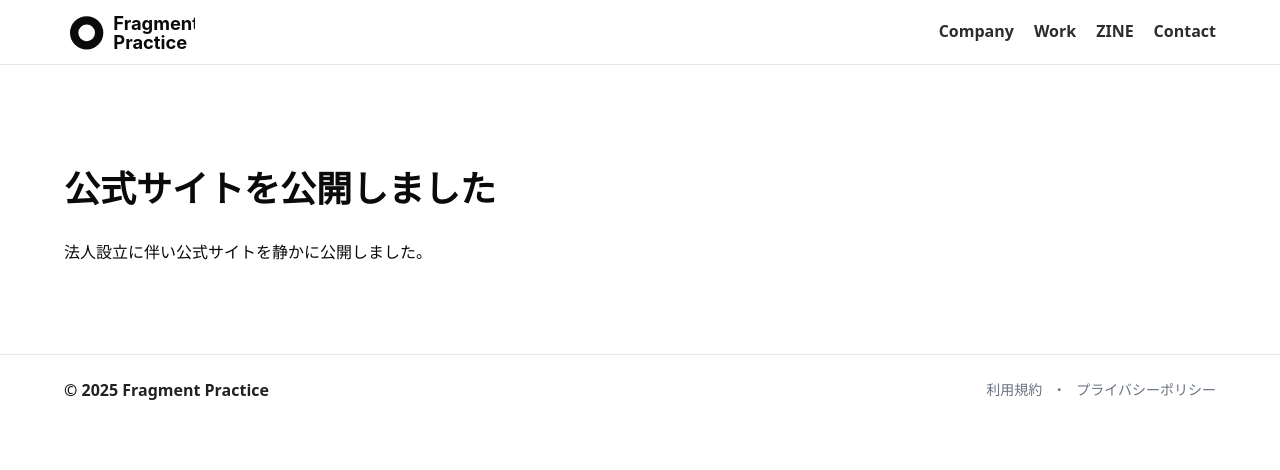
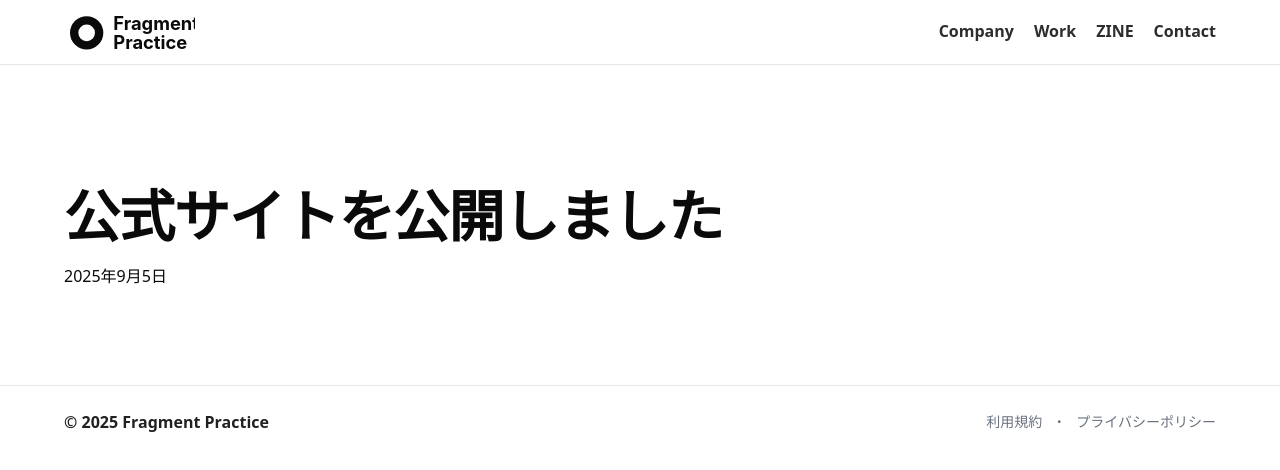
Before and after one commit to yasufrag/fragmentpractice.com, a Next.js app: page /news/site-launch-2025-09 in a window 1280 px wide. Shown: the top 470 px of the page. Built offline with nearby package versions, Linux system fonts and the light colour scheme.

Commit message:
commit fragmentpractice.com

```diff
--- a/src/app/news/[slug]/page.tsx
+++ b/src/app/news/[slug]/page.tsx
@@ -1,42 +1,46 @@
-// /app/news/[slug]/page.tsx
-import { updates } from "@/data/updates";
-import type { Metadata } from "next";
+// src/app/news/[slug]/page.tsx
+import { updates } from "@/data/updates"
+import { Metadata } from "next"
 
-type Params = { slug: string };
+type Params = { slug: string }
 
-export async function generateStaticParams() {
-  return updates.map((u) => ({ slug: u.slug }));
-}
-
-export async function generateMetadata(
-  { params }: { params: Promise<Params> }
-): Promise<Metadata> {
-  const { slug } = await params;
-  const u = updates.find((x) => x.slug === slug);
-
-  if (!u) {
-    return { title: "News" };
-  }
+export async function generateMetadata({ params }: { params: Params }): Promise<Metadata> {
+  const { slug } = params
+  const u = updates.find((x) => x.slug === slug)
+  if (!u) return { title: "News" }
 
   return {
     title: u.title,
-    description: u.summary || u.title,
-    openGraph: { title: u.title, description: u.summary || u.title },
-  };
+    description: u.description,
+    openGraph: {
+      title: u.title,
+      description: u.description,
+    },
+  }
 }
 
-export default async function NewsDetailPage({ params }: { params: Promise<Params> }) {
-  const { slug } = await params;
-  const u = updates.find((x) => x.slug === slug);
+export default function NewsDetailPage({ params }: { params: Params }) {
+  const u = updates.find((x) => x.slug === params.slug)
+  if (!u) return <div>Not Found</div>
 
-  if (!u) return <div className="container section">Not found.</div>;
+  // 日付を整形（例: 2025年9月5日）
+  const formattedDate = new Date(u.date).toLocaleDateString("ja-JP", {
+    year: "numeric",
+    month: "long",
+    day: "numeric",
+  })
 
   return (
     <div className="container">
-      <section className="section" aria-labelledby="headline">
-        <h1 id="headline" className="h2">{u.title}</h1>
-        <p>{u.summary}</p>
+      <section className="section" style={{ maxWidth: 720 }}>
+        <h1 className="h1" style={{ marginBottom: 12 }}>
+          {u.title}
+        </h1>
+        <p className="text-sm text-neutral-500" style={{ marginBottom: 24 }}>
+          {formattedDate}
+        </p>
+        <p style={{ fontSize: "18px", lineHeight: 1.7 }}>{u.description}</p>
       </section>
     </div>
-  );
+  )
 }
```
Also changed, not shown: tsconfig.json (+11 -31 lines), next-env.d.ts (added), 2 other files (tests, documents, lock files or other folders).
